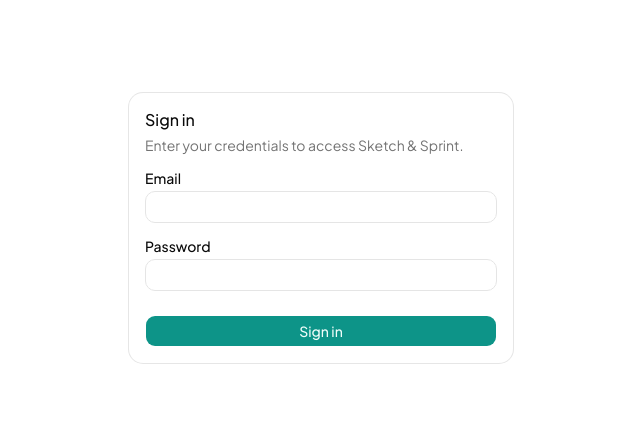
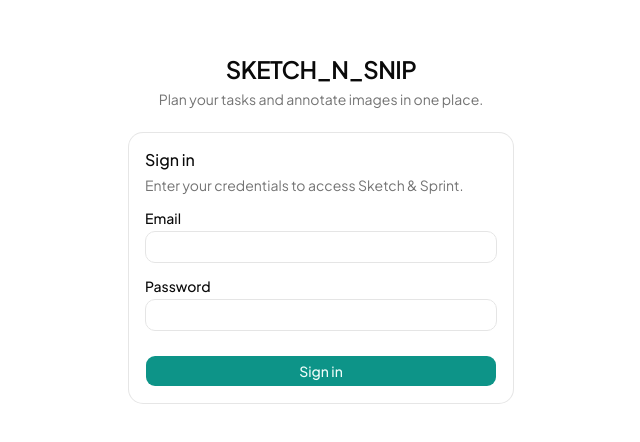
Before and after one commit to n8fury/sns_frontend, a Next.js app: page /login in a window 1280 px wide. Shown: the part 172-614 px from the top of the page, without its empty margins (319-959 px from the left). Built offline with nearby package versions, Linux system fonts and the light colour scheme; no server answers.

Commit message:
feat(login-page): enhance layout with title and description
Updated the LoginPage component to include a title and description for better user guidance. The layout now features a more structured design with improved spacing and alignment for a better user experience.

```diff
--- a/src/app/login/page.tsx
+++ b/src/app/login/page.tsx
@@ -2,7 +2,15 @@ import { LoginForm } from '@/components/auth/LoginForm';
 
 export default function LoginPage() {
   return (
-    <div className="flex flex-1 items-center justify-center p-4">
+    <div className="flex flex-1 flex-col items-center justify-center gap-6 p-4">
+      <div className="flex flex-col items-center gap-1 text-center">
+        <h1 className="font-heading text-2xl font-semibold tracking-tight">
+          SKETCH_N_SNIP
+        </h1>
+        <p className="text-sm text-muted-foreground">
+          Plan your tasks and annotate images in one place.
+        </p>
+      </div>
       <LoginForm />
     </div>
   );
```
